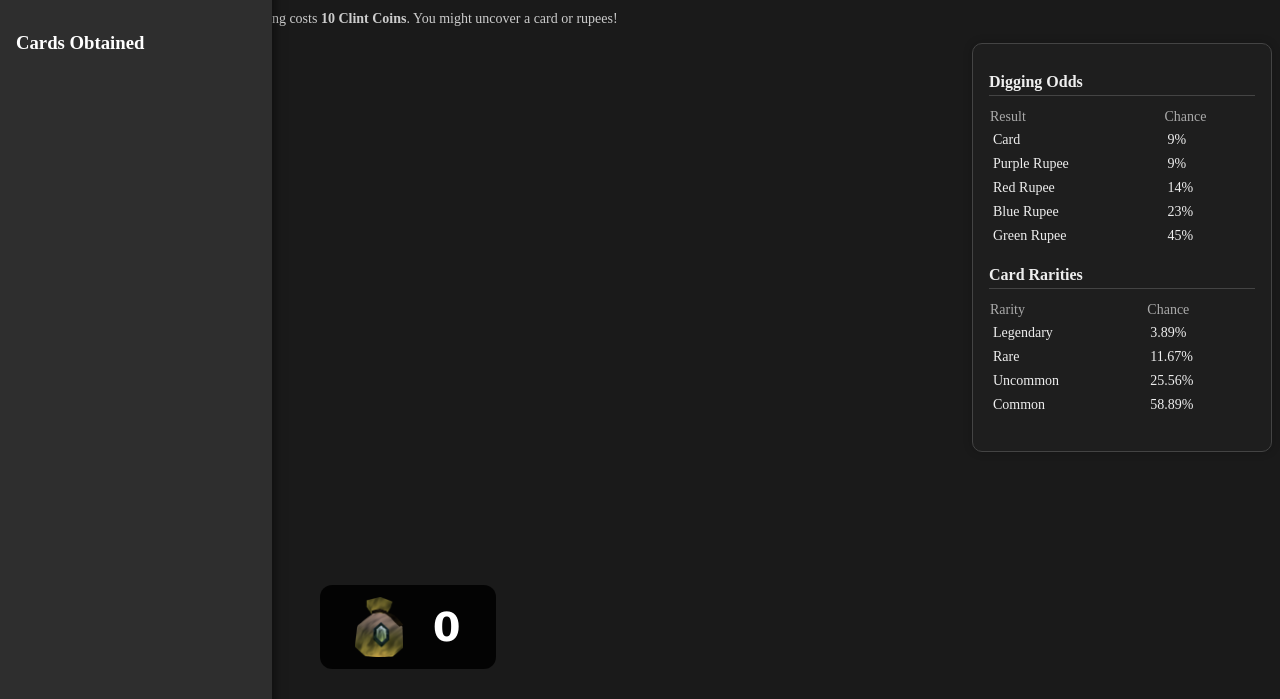
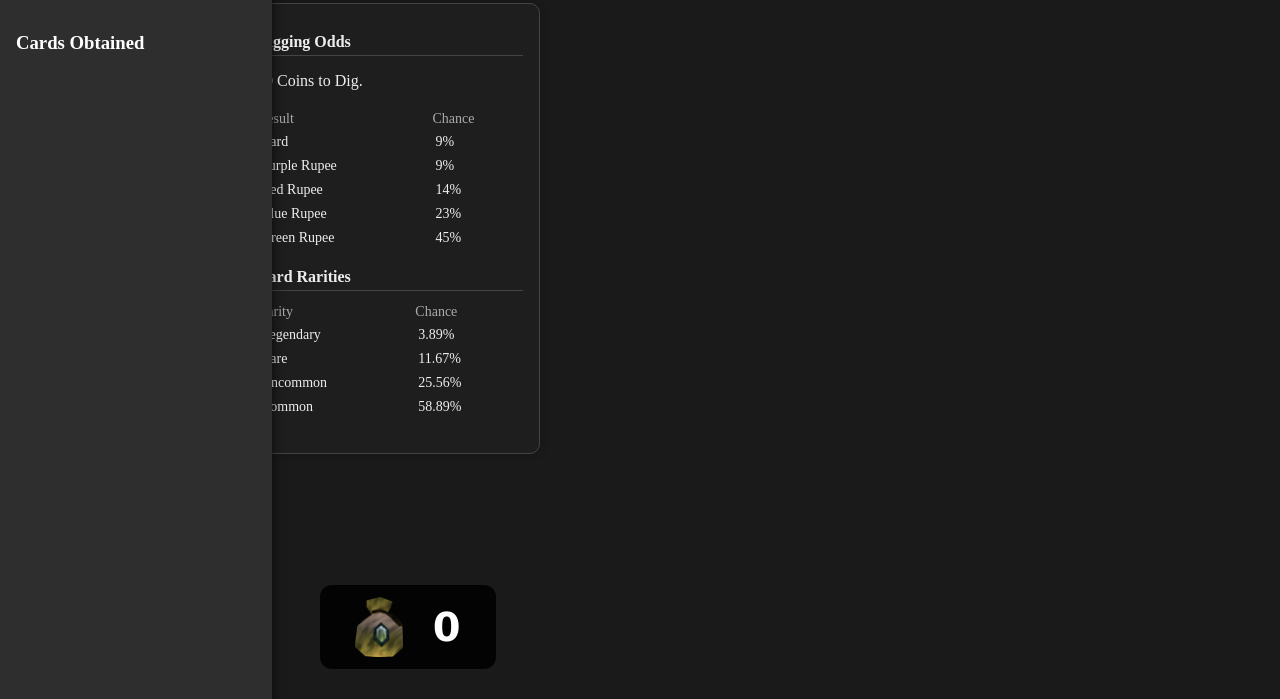
Before and after one commit to DarthTaksil/darthtaksil.github.io, a plain HTML site: page secret/cardgame/dampe.html in a window 1280 px wide. Shown: the part 101-800 px from the top of the page. Drawn offline with nearby package versions, Linux system fonts and the light colour scheme; a script that the page names is missing.

```diff
--- a/secret/cardgame/dampe.html
+++ b/secret/cardgame/dampe.html
@@ -49,22 +49,11 @@
         <span id="rupeeAmount">0</span>
     </div>
 
-    <!-- Dig Cost Info -->
-<p id="dig-cost-info" class="dig-info">
-  Digging costs <strong>10 Clint Coins</strong>. You might uncover a card or rupees!
-</p>
-
-    <!-- Page layout -->
-    <div class="digging-layout">
-        <!-- Left: dig result / button area -->
-        <div class="dig-left">
-            <!-- Your existing dig button, result, etc. live here -->
-        </div>
-
     <!-- Right: odds panel -->
     <div class="dig-right">
         <div class="odds-panel">
         <h2>Digging Odds</h2>
+        <p>10 Coins to Dig.</p>
         <table class="odds-table">
             <thead>
             <tr><th>Result</th><th>Chance</th></tr>
@@ -92,7 +81,6 @@
         </table>
         </div>
     </div>
-    </div>
 
     <!-- Modal Overlay -->
     <div id="modal-overlay" class="hidden">
```
Lines whose indentation alone changed are shown as unchanged.
